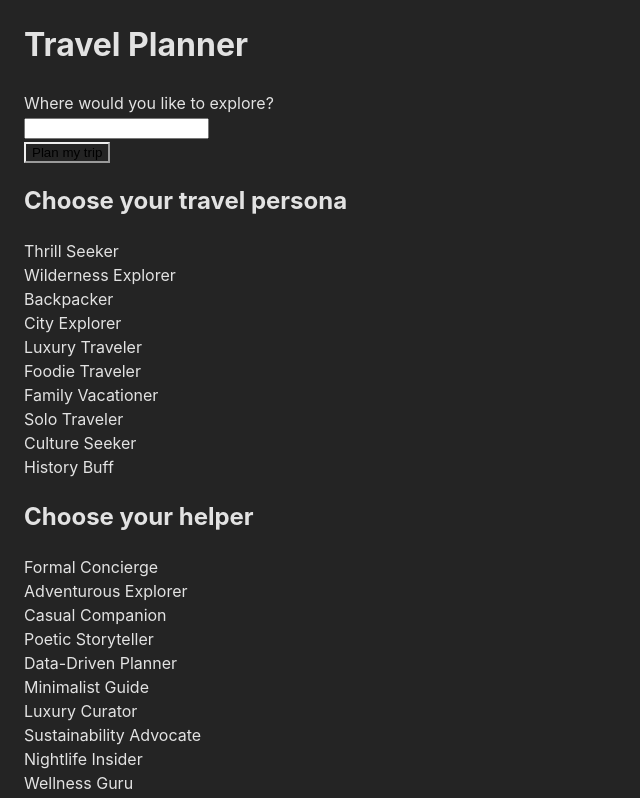
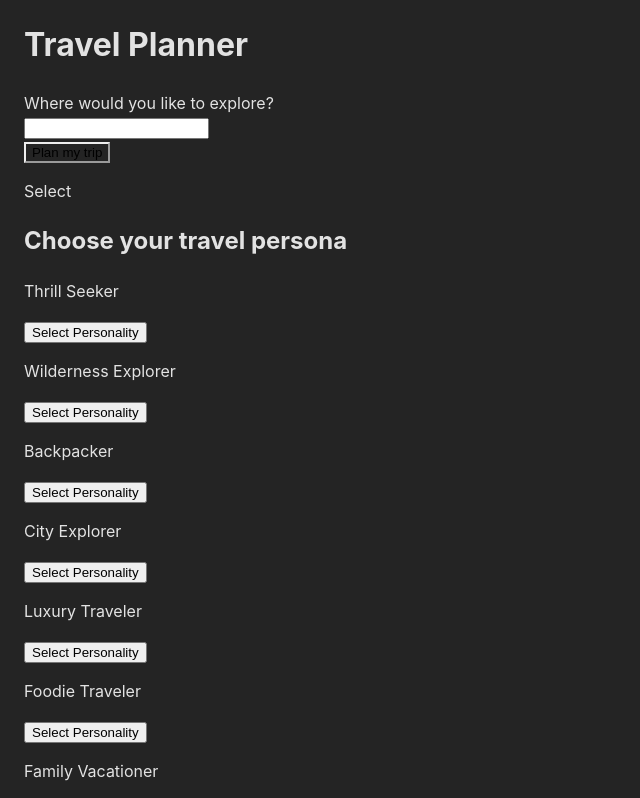
Before and after one commit to nicholaskang/travel-planner, a React (Vite) app: page / in a window 1280 px wide. Shown: the top 798 px of the page, without its empty margins (0-640 px from the left). Built offline with nearby package versions, Linux system fonts and the light colour scheme; no server answers.

Commit message:
Fix re-render issues and displays selected useravatar

```diff
--- a/src/App.tsx
+++ b/src/App.tsx
@@ -1,7 +1,11 @@
-import { useState } from "react";
+import { useState, useCallback, useMemo } from "react";
 import { GoogleGenerativeAI } from "@google/generative-ai";
-import UserPersonalities from "./constants/UserPersonalities";
-import SystemPersonalities from "./constants/SystemPersonalities";
+import UserPersonalities, {
+  UserPersonality,
+} from "./constants/UserPersonalities";
+import SystemPersonalities, {
+  SystemPersonality,
+} from "./constants/SystemPersonalities";
 import UserAvatar from "./components/UserAvatar";
 import SystemAvatar from "./components/SystemAvatar";
 
@@ -10,6 +14,10 @@ function App() {
   const [response, setResponse] = useState<string>("");
   const [loading, setLoading] = useState<boolean>(false);
   const [error, setError] = useState<string>("");
+  const [selectedUserPersonality, setSelectedUserPersonality] =
+    useState<UserPersonality | null>(null);
+  const [selectedSystemPersonality, setSelectedSystemPersonality] =
+    useState<SystemPersonality | null>(null);
 
   const apiKey = import.meta.env.VITE_GEMINI_API_KEY;
   const genAI = new GoogleGenerativeAI(apiKey);
@@ -50,12 +58,23 @@ function App() {
     }
   };
 
-  const UserAvatarList = UserPersonalities.map((personality) => (
-    <UserAvatar
-      key={personality.key}
-      personality={personality}
-    />
-  ));
+  const handleSelectUserPersonality = useCallback(
+    (personality: UserPersonality) => {
+      console.log(personality);
+      setSelectedUserPersonality(personality);
+    },
+    []
+  );
+
+  const UserAvatarList = useMemo(() => {
+    return UserPersonalities.map((personality) => (
+      <UserAvatar
+        key={personality.key}
+        personality={personality}
+        handleSelectUserPersonality={handleSelectUserPersonality}
+      />
+    ));
+  }, [UserPersonalities, handleSelectUserPersonality]);
 
   const SystemAvatarList = SystemPersonalities.map((personality) => (
     <SystemAvatar
@@ -67,12 +86,12 @@ function App() {
   return (
     <main style={{ margin: "0 24px" }}>
       <h1>Travel Planner</h1>
-      <form>
-        <label
-          htmlFor="destination"
-          onSubmit={fetchResponse}>
-          Where would you like to explore?
-        </label>
+      <form
+        onSubmit={(e) => {
+          e.preventDefault();
+          fetchResponse();
+        }}>
+        <label htmlFor="destination">Where would you like to explore?</label>
         <br />
         <input
           type="text"
@@ -83,6 +102,14 @@ function App() {
         <br />
         <button disabled={loading || !userPrompt}>Plan my trip</button>
         <br />
+        {selectedUserPersonality ? (
+          <p>Selected User Persona: {selectedUserPersonality.name}</p>
+        ) : (
+          <p>Select</p>
+        )}
+        {selectedSystemPersonality && (
+          <p>Selected System Persona: {selectedSystemPersonality.name}</p>
+        )}
         <section>
           <h2>Choose your travel persona</h2>
           {UserAvatarList}
--- a/src/components/UserAvatar.tsx
+++ b/src/components/UserAvatar.tsx
@@ -2,8 +2,19 @@ import { UserPersonality } from "../constants/UserPersonalities";
 
 interface UserAvatarProps {
   personality: UserPersonality;
+  handleSelectUserPersonality: (personality: UserPersonality) => void;
 }
 
-export default function UserAvatar({ personality }: UserAvatarProps) {
-  return <div>{personality.name}</div>;
+export default function UserAvatar({
+  personality,
+  handleSelectUserPersonality,
+}: UserAvatarProps) {
+  return (
+    <div>
+      <p>{personality.name}</p>
+      <button onClick={() => handleSelectUserPersonality(personality)}>
+        Select Personality
+      </button>
+    </div>
+  );
 }
```
